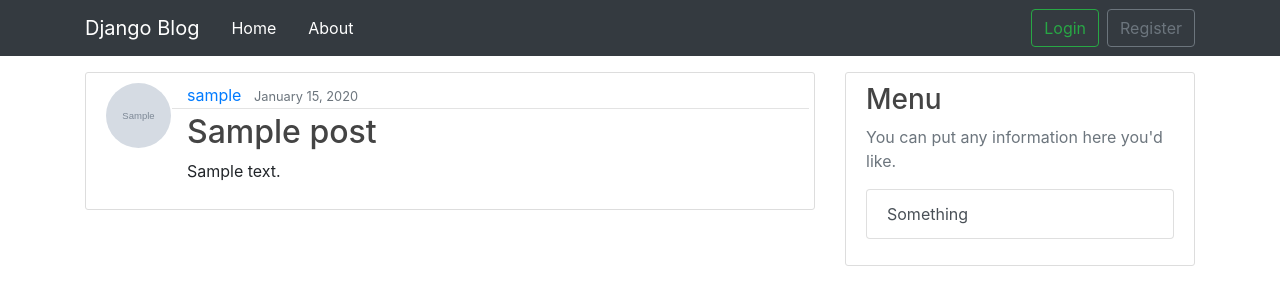
After one commit to zsomborvermes/django-blog, a Django app: page /blog/post/1 in a window 1280 px wide. The commit adds this page. Shown: the top 305 px of the page. Run offline with Django 3.2, Linux system fonts and the light colour scheme; tables that the repository leaves empty hold one stand-in row (values such as "Sample post"); grey boxes marked "Sample" are stand-in pictures; some libraries are stand-ins or nearby versions.

Commit message:
feat(blog_app): create update delete post

```diff
--- a/blog/blog_app/models.py
+++ b/blog/blog_app/models.py
@@ -1,6 +1,7 @@
 from django.db import models
 from django.utils import timezone
 from django.contrib.auth.models import User
+from django.urls import reverse
 
 # Create your models here.
 
@@ -13,3 +14,6 @@ class Post(models.Model):
 
     def __str__(self):
         return self.title
+
+    def get_absolute_url(self):
+        return reverse('post-detail', kwargs={'pk': self.pk})
--- a/blog/blog_app/templates/blog_app/base.html
+++ b/blog/blog_app/templates/blog_app/base.html
@@ -23,7 +23,8 @@
       <a class="nav-link text-white" href="{% url 'blog-home' %}">Home <span class="sr-only">(current)</span></a>
       <a class="nav-link text-white" href="{% url 'blog-about' %}">About</a>
       {% if user.is_authenticated %}
-      <a class="ml-auto btn btn-sm btn-outline-secondary text-white" href="{% url 'profile' %}"><img class="rounded-circle nav-img mr-2" src="{{ user.profile.image.url }}">{{user.username}}</a>
+      <a class="ml-auto btn btn-sm btn-outline-secondary text-white" href="{% url 'profile' %}"><img
+          class="rounded-circle nav-img mr-2" src="{{ user.profile.image.url }}">{{user.username}}</a>
       <a class="btn btn btn-outline-danger ml-3" href="{% url 'logout' %}">Logout</a>
       {% else %}
       <a class="btn btn-outline-success ml-auto" href="{% url 'login' %}">Login</a>
@@ -32,6 +33,8 @@
     </div>
   </nav>
   <div class="container">
+    <div class="row">
+      <div class="col-md-8">
         {% if messages %}
         {% for message in messages %}
         <div class="alert alert-{{ message.tags }}">
@@ -41,6 +44,23 @@
         {% endif %}
         {% block content %}
         {% endblock %}
+      </div>
+      <div class="col-md-4">
+        <div class="content-section">
+          <h3>Menu</h3>
+          <p class='text-muted'>You can put any information here you'd like.
+              <div class="list-group">
+                  {% if user.is_authenticated %}
+                  <a href="{% url 'post-create' %}" class="list-group-item list-group-item-success list-group-item-action">Create New Post</a>
+                  {% endif %}
+                  <a href="#" class="list-group-item list-group-item-action">Something</a>
+                </div>
+            </ul>
+          </p>
+        </div>
+      </div>
+    </div>
+  </div>
   </div>
   <script src="https://code.jquery.com/jquery-3.3.1.slim.min.js"
     integrity="sha384-q8i/X+965DzO0rT7abK41JStQIAqVgRVzpbzo5smXKp4YfRvH+8abtTE1Pi6jizo"
--- a/blog/blog_app/templates/blog_app/home.html
+++ b/blog/blog_app/templates/blog_app/home.html
@@ -1,4 +1,3 @@
-
 {% extends "blog_app/base.html" %}
 {% block content %}
     {% for post in posts %}
@@ -9,7 +8,7 @@
               <a class="mr-2" href="#">{{ post.author }}</a>
               <small class="text-muted">{{ post.date_posted|date:"F d, Y" }}</small>
             </div>
-            <h2><a class="article-title" href="#">{{ post.title }}</a></h2>
+            <h2><a class="article-title" href="{% url 'post-detail' post.id %}">{{ post.title }}</a></h2>
             <p class="article-content">{{ post.content }}</p>
           </div>
         </article>
--- /dev/null
+++ b/blog/blog_app/templates/blog_app/post_detail.html
@@ -0,0 +1,20 @@
+{% extends "blog_app/base.html" %}
+{% block content %}
+<article class="media content-section">
+  <img class="rounded-circle article-img" src="{{ object.author.profile.image.url }}">
+  <div class="media-body">
+    <div class="article-metadata row">
+      <div class="col-md-9">
+        <a class="mr-2" href="#">{{ object.author }}</a>
+        <small class="text-muted">{{ object.date_posted|date:"F d, Y" }}</small>
+      </div>
+      {% if object.author == user %}
+      <a class="btn btn-secondary btn-sm mb-1 mr-2" href="{% url 'post-update' object.id %}">Update</a>
+      <a class="btn btn-danger btn-sm mb-1" href="{% url 'post-delete' object.id %}">Delete</a>
+      {% endif %}
+    </div>
+    <h2 class="article-title">{{ object.title }}</h2>
+    <p class="article-content">{{ object.content }}</p>
+  </div>
+</article>
+{% endblock content %}
--- a/blog/blog_app/urls.py
+++ b/blog/blog_app/urls.py
@@ -1,7 +1,12 @@
 from django.urls import path
 from . import views
+from .views import PostListView, PostDetailView, PostCreateView, PostUpdateView, PostDeleteView
 
 urlpatterns = [
-    path('', views.home, name='blog-home'),
+    path('', PostListView.as_view(), name='blog-home'),
+    path('post/<int:pk>', PostDetailView.as_view(), name='post-detail'),
+    path('post/new', PostCreateView.as_view(), name='post-create'),
+    path('post/<int:pk>/update', PostUpdateView.as_view(), name='post-update'),
+    path('post/<int:pk>/delete', PostDeleteView.as_view(), name='post-delete'),
     path('about', views.about, name='blog-about'),
 ]
--- a/blog/blog_app/views.py
+++ b/blog/blog_app/views.py
@@ -1,13 +1,45 @@
 from django.shortcuts import render
 from .models import Post
+from django.views.generic import ListView, DetailView, CreateView, UpdateView, DeleteView
+from django.contrib.auth.mixins import LoginRequiredMixin, UserPassesTestMixin
 
 
-def home(request):
-    context = {
-        'posts': Post.objects.all()
-    }
-    return render(request, 'blog_app/home.html', context)
+class PostListView(ListView):
+    model = Post
+    template_name='blog_app/home.html'
+    context_object_name = 'posts'
+    ordering = ['-date_posted']
 
+class PostDetailView(DetailView):
+    model = Post
+
+class PostCreateView(LoginRequiredMixin, CreateView):
+    model = Post
+    fields = ['title', 'content']
+
+    def form_valid(self, form):
+        form.instance.author = self.request.user
+        return super().form_valid(form)
+
+class PostUpdateView(LoginRequiredMixin, UserPassesTestMixin, UpdateView):
+    model = Post
+    fields = ['title', 'content']
+
+    def form_valid(self, form):
+        form.instance.author = self.request.user
+        return super().form_valid(form)
+
+    def test_func(self):
+        post = self.get_object()
+        return self.request.user == post.author
+
+class PostDeleteView(LoginRequiredMixin, UserPassesTestMixin, DeleteView):
+    model = Post
+    success_url = '/blog'
+
+    def test_func(self):
+        post = self.get_object()
+        return self.request.user == post.author
 
 def about(request):
 
--- a/blog/users/forms.py
+++ b/blog/users/forms.py
@@ -23,6 +23,8 @@ class UserUpdateForm(forms.ModelForm):
     class Meta:
         model = User
         fields = [
+            'first_name',
+            'last_name',
             'username',
             'email'
         ]
--- a/blog/users/templates/users/login.html
+++ b/blog/users/templates/users/login.html
@@ -2,7 +2,7 @@
 {% load crispy_forms_tags %}
 
 {% block content %}
-<div class="col-6 m-auto">
+<div class="col-8 m-auto">
   <form method=POST>
     {% csrf_token %}
     <fieldset class="form-group">
--- a/blog/users/templates/users/register.html
+++ b/blog/users/templates/users/register.html
@@ -2,7 +2,7 @@
 {% load crispy_forms_tags %}
 
 {% block content %}
-<div class="col-6 m-auto">
+<div class="col-8 m-auto">
   <form method=POST>
     {% csrf_token %}
     <fieldset class="form-group">
```
Also changed, not shown: blog/blog_app/templates/blog_app/post_confirm_delete.html (added, +17 -0 lines), blog/blog_app/templates/blog_app/post_form.html (added, +17 -0 lines). Lines whose indentation alone changed are shown as unchanged.
